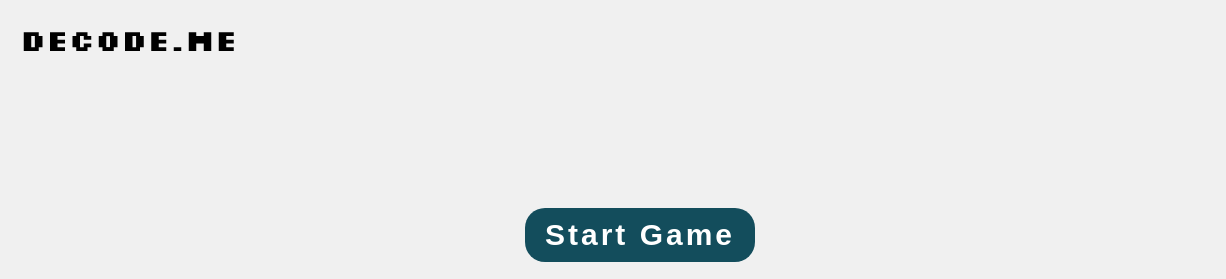
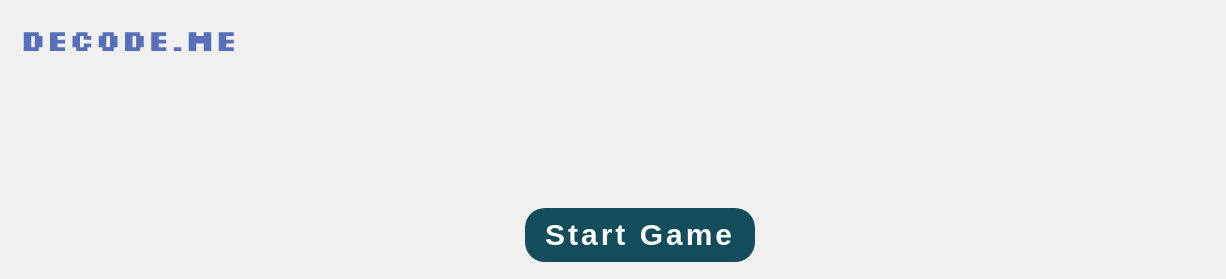
Before and after one commit to Prince-GH/DecodeMe, a plain HTML site: page index.html in a window 1280 px wide. Shown: the top 279 px of the page, 0-1226 px from the left. Drawn offline with Linux system fonts and the light colour scheme; a web font is replaced by a local one.

Commit message:
color changed

```diff
--- a/style.css
+++ b/style.css
@@ -34,6 +34,7 @@ body {
         font-family: "Silkscreen", sans-serif;
         font-weight: 700;
         font-style: normal;
+        color: #576eb9;
     }
 }
 
```
